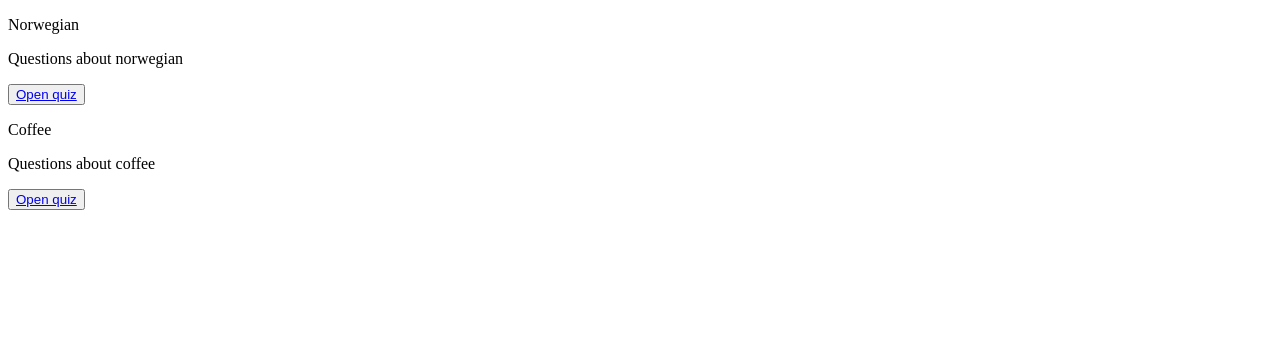
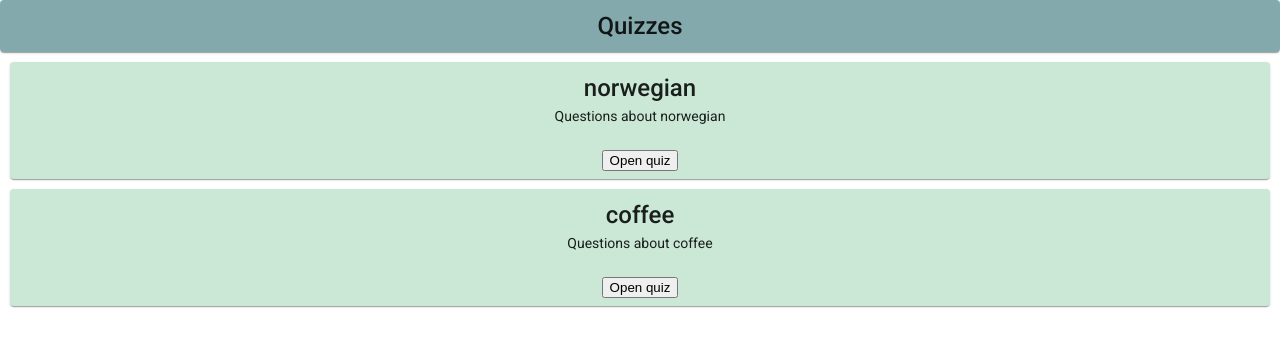
Before and after one commit to a-developer-and-her-mac/my-fantastic-quiz-app, an Angular app: page /welcome in a window 1280 px wide. Shown: the top 346 px of the page. Built offline with nearby package versions, Linux system fonts and the light colour scheme.

Commit message:
Style: add styling to questions component, welcome component, results component

```diff
--- a/package.json
+++ b/package.json
@@ -12,10 +12,12 @@
   "private": true,
   "dependencies": {
     "@angular/animations": "~10.1.4",
+    "@angular/cdk": "^10.2.4",
     "@angular/common": "~10.1.4",
     "@angular/compiler": "~10.1.4",
     "@angular/core": "~10.1.4",
     "@angular/forms": "~10.1.4",
+    "@angular/material": "^10.2.4",
     "@angular/platform-browser": "~10.1.4",
     "@angular/platform-browser-dynamic": "~10.1.4",
     "@angular/router": "~10.1.4",
--- a/src/app/app.module.ts
+++ b/src/app/app.module.ts
@@ -3,12 +3,14 @@ import { NgModule } from '@angular/core';
 import { HttpClientModule } from '@angular/common/http';
 import { ReactiveFormsModule } from '@angular/forms';
 import { RouterModule, Routes } from '@angular/router';
+import { MatCardModule } from '@angular/material/card';
 
 import { AppComponent } from './app.component';
 import { QuestionFormComponent } from './question-form/question-form.component';
 import { ResultsComponent } from './results/results.component';
 import { WelcomeComponent } from './welcome/welcome.component';
 import { QuestionsComponent } from './questions/questions.component';
+import { BrowserAnimationsModule } from '@angular/platform-browser/animations';
 
 const appRoutes: Routes = [
   { path: 'welcome', component: WelcomeComponent },
@@ -17,12 +19,20 @@ const appRoutes: Routes = [
 ];
 
 @NgModule({
-  declarations: [AppComponent, QuestionFormComponent, ResultsComponent, WelcomeComponent, QuestionsComponent],
+  declarations: [
+    AppComponent,
+    QuestionFormComponent,
+    ResultsComponent,
+    WelcomeComponent,
+    QuestionsComponent,
+  ],
   imports: [
     BrowserModule,
     HttpClientModule,
     ReactiveFormsModule,
     RouterModule.forRoot(appRoutes),
+    BrowserAnimationsModule,
+    [MatCardModule],
   ],
   providers: [],
   bootstrap: [AppComponent],
--- a/src/app/questions/questions.component.html
+++ b/src/app/questions/questions.component.html
@@ -1,22 +1,26 @@
 <div *ngIf="quiz && !questions"></div>
 
-<div class="quiz" *ngIf="questions">
+<mat-card class="mat-card-quiz" *ngIf="questions">
   <div class="questions" *ngIf="!showResults">
     <app-question-form
       [question]="questions[currentQuestionIndex]"
       (onChoiceMade)="updateChoice($event)"
     >
     </app-question-form>
-
+    <mat-card-actions>
       <button
+        class="button-next"
         (click)="nextOrViewResults()"
         [disabled]="!answers.values[currentQuestionIndex]"
       >
         {{
-        currentQuestionIndex === questions.length - 1 ? "View results" : "Next"
+          currentQuestionIndex === questions.length - 1
+            ? "View results"
+            : "Next"
         }}
       </button>
+    </mat-card-actions>
   </div>
 
   <app-results *ngIf="showResults" [answers]="answers"></app-results>
-</div>
+</mat-card>
--- a/src/app/questions/questions.component.scss
+++ b/src/app/questions/questions.component.scss
@@ -0,0 +1,15 @@
+$primary: #cae8d5;
+$secondary: #84a9ac;
+$third: #3b6978;
+
+.mat-card-quiz {
+  text-align: center;
+  background-color: $primary;
+  height: 100vh;
+  display: flex;
+  justify-content: center;
+  align-items: center;
+}
+.button-next {
+  margin: 10px;
+}
--- a/src/app/questions/questions.component.ts
+++ b/src/app/questions/questions.component.ts
@@ -17,7 +17,7 @@ export class QuestionsComponent implements OnInit {
   questions: Question[];
   currentQuestionIndex: number;
 
-  public showResults = false;
+  private showResults = false;
 
   constructor(
     private route: ActivatedRoute,
--- a/src/app/results/results.component.html
+++ b/src/app/results/results.component.html
@@ -1,13 +1,17 @@
 <div class="results">
-  <h2>Results</h2>
-  <div
-    class="answer"
+  <mat-card class="mat-card-results">
+    <mat-card-title class="mat-card-title-1">Results</mat-card-title>
+    <mat-card-content
+      class="mat-card-answer"
       *ngFor="let a of answers.values"
       [ngClass]="{ correct: a.correct }"
     >
       {{ a.value }}
-  </div>
-  <button>
+    </mat-card-content>
+    <mat-card-actions>
+      <button class="button-goBack">
         <a routerLink="/welcome">Choose another quiz</a>
       </button>
+    </mat-card-actions>
+  </mat-card>
 </div>
--- a/src/app/results/results.component.scss
+++ b/src/app/results/results.component.scss
@@ -0,0 +1,16 @@
+$primary: #cae8d5;
+$secondary: #84a9ac;
+
+a {
+  text-decoration: none;
+  color: black;
+}
+
+.mat-card-answer {
+  margin-left: 10vw;
+  margin-right: 10vw;
+}
+
+.mat-card-title-1 {
+  text-decoration: underline;
+}
--- a/src/app/welcome/welcome.component.html
+++ b/src/app/welcome/welcome.component.html
@@ -1,9 +1,16 @@
 <div class="welcome">
+  <mat-card class="mat-card-1">
+    <mat-card-title>Quizzes</mat-card-title>
+  </mat-card>
   <div *ngFor="let q of quiz">
-    <p>{{ q.label }}</p>
-    <p>{{ q.description }}</p>
-    <button>
-      <a routerLink="/{{ q.name }}">Open quiz</a>
-    </button>
+    <mat-card class="mat-card-2">
+      <mat-card-title>{{ q.name }}</mat-card-title>
+      <mat-card-content>{{ q.description }}</mat-card-content>
+      <mat-card-actions>
+        <button>
+          <a routerLink="/{{ q.name }}">Open quiz</a>
+        </button>
+      </mat-card-actions>
+    </mat-card>
   </div>
 </div>
--- a/src/app/welcome/welcome.component.scss
+++ b/src/app/welcome/welcome.component.scss
@@ -0,0 +1,20 @@
+$primary: #cae8d5;
+$secondary: #84a9ac;
+
+a {
+  text-decoration: none;
+  color: black;
+}
+
+.welcome {
+  text-align: center;
+}
+
+.mat-card-1 {
+  background-color: $secondary;
+}
+
+.mat-card-2 {
+  background-color: $primary;
+  margin: 10px;
+}
--- a/src/index.html
+++ b/src/index.html
@@ -6,8 +6,10 @@
   <base href="/">
   <meta name="viewport" content="width=device-width, initial-scale=1">
   <link rel="icon" type="image/x-icon" href="favicon.ico">
+  <link href="https://fonts.googleapis.com/css?family=Roboto:300,400,500&display=swap" rel="stylesheet">
+  <link href="https://fonts.googleapis.com/icon?family=Material+Icons" rel="stylesheet">
 </head>
-<body>
+<body class="mat-typography">
   <app-root></app-root>
 </body>
 </html>
--- a/src/styles.scss
+++ b/src/styles.scss
@@ -1 +1,39 @@
+
+// Custom Theming for Angular Material
+// For more information: https://material.angular.io/guide/theming
+@import '~@angular/material/theming';
+// Plus imports for other components in your app.
+
+// Include the common styles for Angular Material. We include this here so that you only
+// have to load a single css file for Angular Material in your app.
+// Be sure that you only ever include this mixin once!
+@include mat-core();
+
+// Define the palettes for your theme using the Material Design palettes available in palette.scss
+// (imported above). For each palette, you can optionally specify a default, lighter, and darker
+// hue. Available color palettes: https://material.io/design/color/
+$my-fantastic-quiz-app-primary: mat-palette($mat-indigo);
+$my-fantastic-quiz-app-accent: mat-palette($mat-pink, A200, A100, A400);
+
+// The warn palette is optional (defaults to red).
+$my-fantastic-quiz-app-warn: mat-palette($mat-red);
+
+// Create the theme object. A theme consists of configurations for individual
+// theming systems such as "color" or "typography".
+$my-fantastic-quiz-app-theme: mat-light-theme((
+  color: (
+    primary: $my-fantastic-quiz-app-primary,
+    accent: $my-fantastic-quiz-app-accent,
+    warn: $my-fantastic-quiz-app-warn,
+  )
+));
+
+// Include theme styles for core and each component used in your app.
+// Alternatively, you can import and @include the theme mixins for each component
+// that you are using.
+@include angular-material-theme($my-fantastic-quiz-app-theme);
+
 /* You can add global styles to this file, and also import other style files */
+
+html, body { height: 100%; }
+body { margin: 0; font-family: Roboto, "Helvetica Neue", sans-serif; }
```
Also changed, not shown: 1 other file (tests, documents, lock files or other folders). Lines whose indentation alone changed are shown as unchanged.
